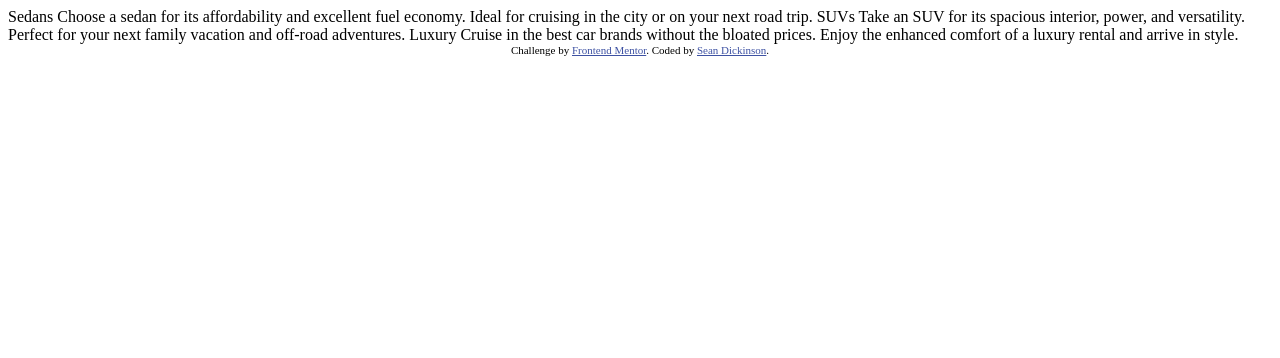
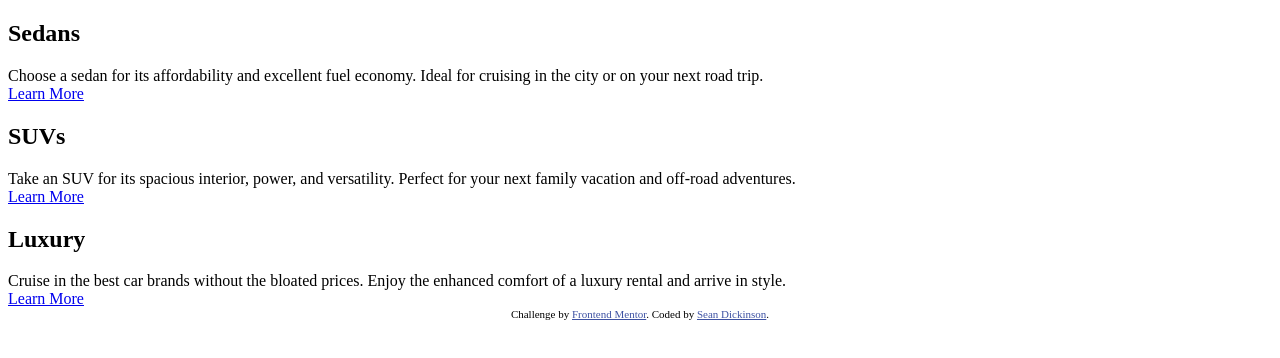
Before and after one commit to atinybeardedman/3-column-preview-card-component, a plain HTML site: page index.html in a window 1280 px wide. Drawn offline with Linux system fonts and the light colour scheme.

Commit message:
feat: add initial html structure

```diff
--- a/index.html
+++ b/index.html
@@ -1,36 +1,81 @@
 <!DOCTYPE html>
 <html lang="en">
   <head>
-  <meta charset="UTF-8">
-  <meta name="viewport" content="width=device-width, initial-scale=1.0"> <!-- displays site properly based on user's device -->
+    <meta charset="UTF-8" />
+    <meta name="viewport" content="width=device-width, initial-scale=1.0" />
+    <!-- displays site properly based on user's device -->
 
-  <link rel="icon" type="image/png" sizes="32x32" href="./images/favicon-32x32.png">
+    <link
+      rel="icon"
+      type="image/png"
+      sizes="32x32"
+      href="./images/favicon-32x32.png"
+    />
 
     <title>Frontend Mentor | 3-column preview card component</title>
 
     <!-- Feel free to remove these styles or customise in your own stylesheet 👍 -->
     <style>
-    .attribution { font-size: 11px; text-align: center; }
-    .attribution a { color: hsl(228, 45%, 44%); }
+      .attribution {
+        font-size: 11px;
+        text-align: center;
+      }
+
+      .attribution a {
+        color: hsl(228, 45%, 44%);
+      }
     </style>
   </head>
+
   <body>
-
-  Sedans
-  Choose a sedan for its affordability and excellent fuel economy. Ideal for cruising in the city
-  or on your next road trip.
-
-  SUVs
-  Take an SUV for its spacious interior, power, and versatility. Perfect for your next family vacation
-  and off-road adventures.
-
-  Luxury
-  Cruise in the best car brands without the bloated prices. Enjoy the enhanced comfort of a luxury
-  rental and arrive in style.
-
+    <main class="preview-card">
+      <section class="card-column">
+        <header>
+          <div class="icon"></div>
+          <h1 class="title">Sedans</h1>
+        </header>
+        <div class="text-body">
+          Choose a sedan for its affordability and excellent fuel economy. Ideal
+          for cruising in the city or on your next road trip.
+        </div>
+        <div class="actions">
+          <a href="#" class="button">Learn More</a>
+        </div>
+      </section>
+      <section class="card-column">
+        <header>
+          <div class="icon"></div>
+          <h1 class="title">SUVs</h1>
+        </header>
+        <div class="text-body">
+          Take an SUV for its spacious interior, power, and versatility. Perfect
+          for your next family vacation and off-road adventures.
+        </div>
+        <div class="actions">
+          <a href="#" class="button">Learn More</a>
+        </div>
+      </section>
+      <section class="card-column">
+        <header>
+          <div class="icon"></div>
+          <h1 class="title">Luxury</h1>
+        </header>
+        <div class="text-body">
+          Cruise in the best car brands without the bloated prices. Enjoy the
+          enhanced comfort of a luxury rental and arrive in style.
+        </div>
+        <div class="actions">
+          <a href="#" class="button">Learn More</a>
+        </div>
+      </section>
+    </main>
+    <footer>
       <div class="attribution">
-    Challenge by <a href="https://www.frontendmentor.io?ref=challenge" target="_blank">Frontend Mentor</a>.
-    Coded by <a href="#">Sean Dickinson</a>.
+        Challenge by
+        <a href="https://www.frontendmentor.io?ref=challenge" target="_blank"
+          >Frontend Mentor</a
+        >. Coded by <a href="#">Sean Dickinson</a>.
       </div>
+    </footer>
   </body>
 </html>
```
Lines whose indentation alone changed are shown as unchanged.
